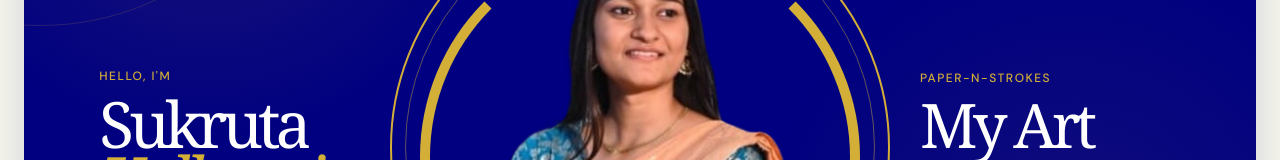
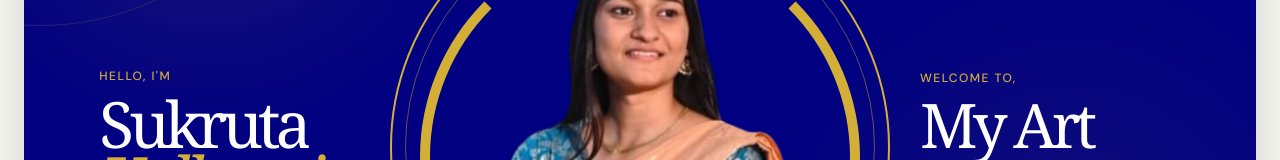
Before and after one commit to Sujay882/paper-n-strokes, a React (Vite) app: page / in a window 1280 px wide. Shown: the part 250-410 px from the top of the page. Built offline with nearby package versions, Linux system fonts and the light colour scheme; a web font is replaced by a local one.

Commit message:
Add Paper-n-Strokes logo

```diff
--- a/src/App.jsx
+++ b/src/App.jsx
@@ -121,7 +121,7 @@ Thank you!
 
               <div className="home-side home-right">
                 <span className="home-label">
-                  Paper-n-Strokes
+                  Welcome to,
                 </span>
 
                 <h2>
```
